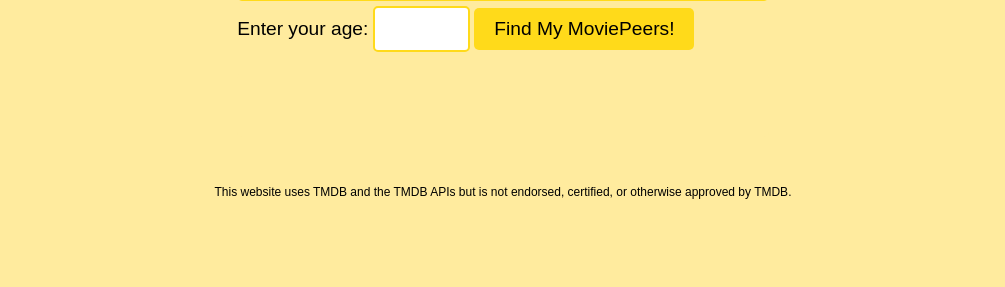
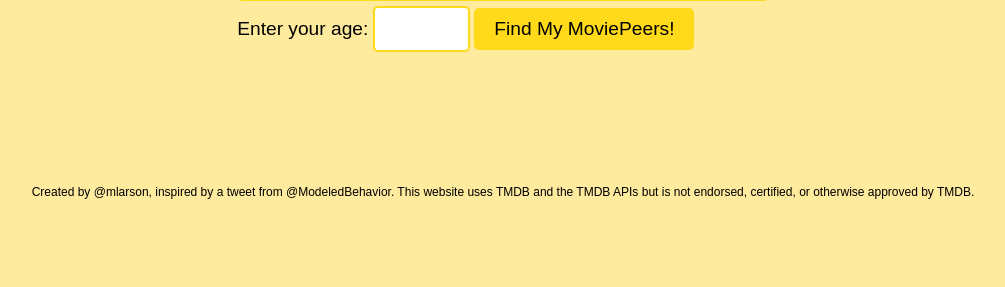
Before and after one commit to mdlarson/MoviePeers, a Python web app: template templates/index.html in a window 1280 px wide. Shown: the part 375-662 px from the top of the page, without its empty margins (137-1142 px from the left). Run offline with Jinja, Linux system fonts and the light colour scheme; the template is opened without the code that fills it, so the values that code supplies are empty.

Commit message:
Add attributions to footer

```diff
--- a/templates/index.html
+++ b/templates/index.html
@@ -47,8 +47,10 @@
         </section>
     </main>
     <footer>
-        <p>This website uses <a href="https://www.themoviedb.org/">TMDB</a> and the TMDB APIs but is not endorsed,
-            certified, or otherwise approved by TMDB.
+        <p>Created by <a href="https://x.com/mlarson">@mlarson</a>, inspired by <a
+                href="https://x.com/ModeledBehavior/status/1632466023243710465">a tweet
+                from @ModeledBehavior</a>. This website uses <a href="https://www.themoviedb.org/">TMDB</a> and the TMDB
+            APIs but is not endorsed, certified, or otherwise approved by TMDB.
         </p>
     </footer>
 </body>
```
